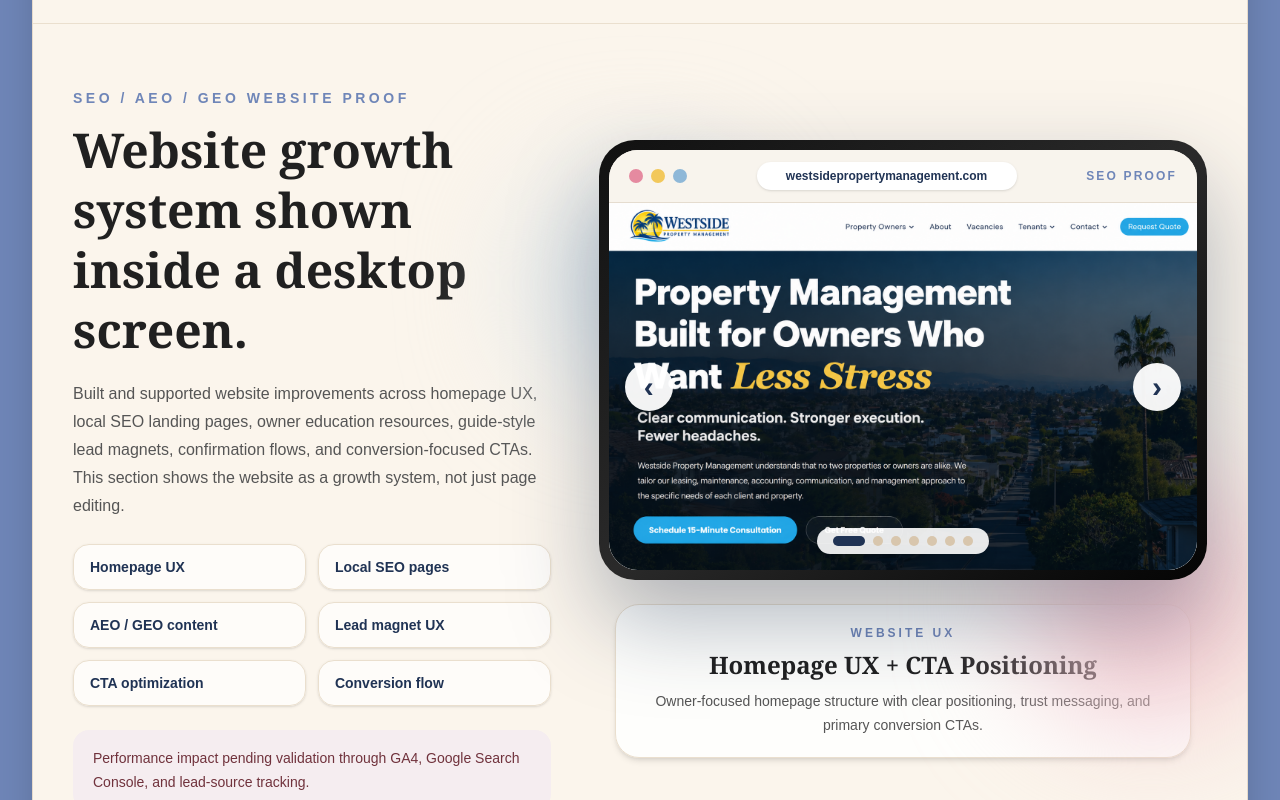
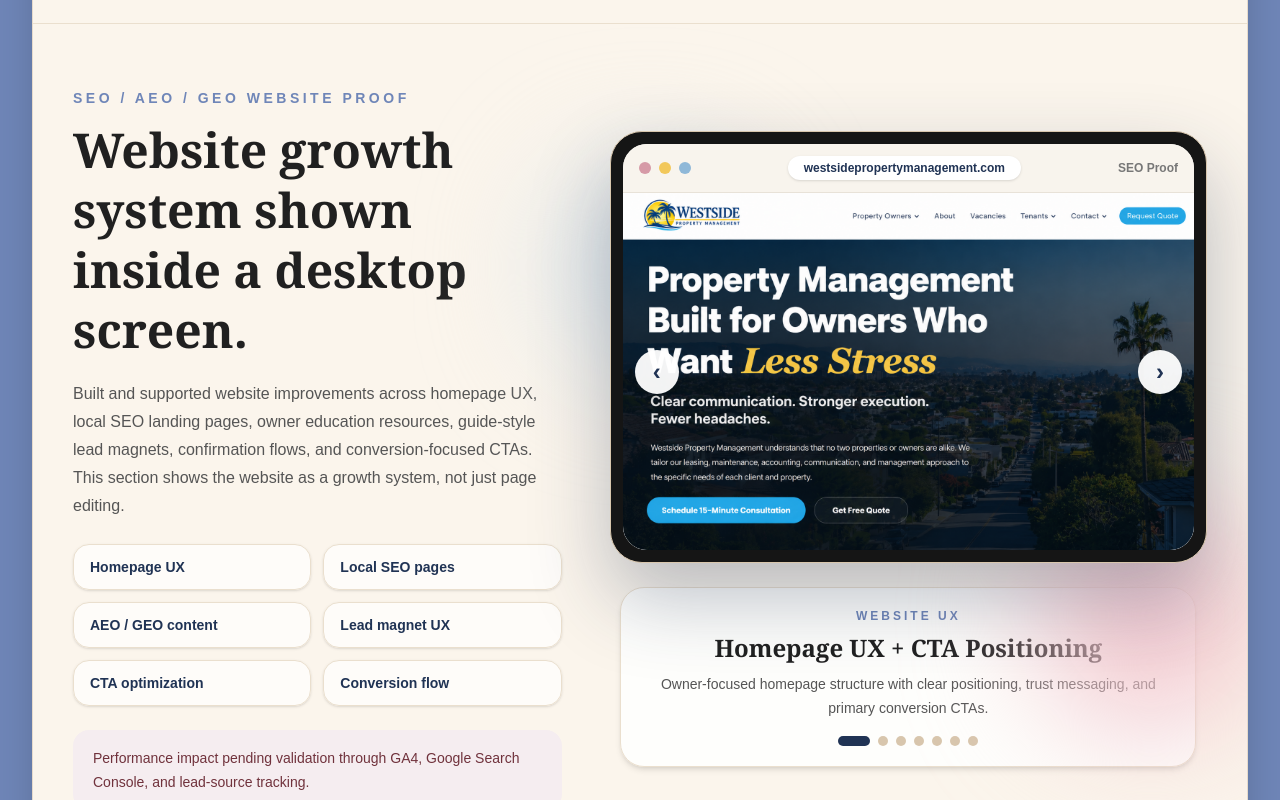
Before and after one commit to AnoohyaAlluri/anoohya-portfolio, a Next.js app: page / in a window 1280 px wide. Shown: the part 2260-3060 px from the top of the page. Built offline with nearby package versions, Linux system fonts and the light colour scheme.

Commit message:
Update page.tsx

```diff
--- a/app/page.tsx
+++ b/app/page.tsx
@@ -227,8 +227,23 @@ export default function Home() {
   const activeWebsiteSlide = websiteProofSlides[websiteSlide];
 
   useEffect(() => {
+    if ("scrollRestoration" in window.history) {
+      window.history.scrollRestoration = "manual";
+    }
+
+    const openFromTop = () => {
+      window.scrollTo({ top: 0, left: 0, behavior: "auto" });
+    };
+
     if (!window.location.hash) {
-      window.scrollTo(0, 0);
+      openFromTop();
+      const firstTimer = window.setTimeout(openFromTop, 0);
+      const secondTimer = window.setTimeout(openFromTop, 250);
+
+      return () => {
+        window.clearTimeout(firstTimer);
+        window.clearTimeout(secondTimer);
+      };
     }
   }, []);
 
@@ -478,7 +493,7 @@ export default function Home() {
             id="website-proof"
             className="overflow-hidden border-y border-[#eadfce] bg-[#fbf5ec] px-6 py-16 sm:px-10"
           >
-            <div className="grid gap-12 lg:grid-cols-[0.88fr_1.12fr] lg:items-center">
+            <div className="grid gap-12 lg:grid-cols-[0.9fr_1.1fr] lg:items-center">
               <div>
                 <p className="text-sm font-bold uppercase tracking-[0.25em] text-[#6f86b8]">
                   SEO / AEO / GEO website proof
@@ -520,41 +535,40 @@ export default function Home() {
                 </p>
               </div>
 
-              <div className="relative mx-auto w-full max-w-[760px]">
-                <div className="absolute -left-16 top-10 h-52 w-52 rounded-full bg-[#d8e3ea] blur-3xl" />
-                <div className="absolute -right-16 bottom-10 h-60 w-60 rounded-full bg-[#f1c5cc] blur-3xl" />
+              <div className="relative mx-auto w-full max-w-[720px]">
+                <div className="absolute -left-14 top-10 h-48 w-48 rounded-full bg-[#d8e3ea] blur-3xl" />
+                <div className="absolute -right-14 bottom-10 h-56 w-56 rounded-full bg-[#f1c5cc] blur-3xl" />
 
-                <div className="relative rounded-[2.25rem] bg-gradient-to-br from-[#111111] via-[#2a2a2a] to-[#050505] p-[10px] shadow-[0_40px_90px_rgba(32,51,84,0.35)]">
-                  <div className="overflow-hidden rounded-[1.8rem] bg-[#f7f3ec]">
-                    <div className="flex items-center justify-between border-b border-[#e5dccf] bg-[#f8f4ed] px-5 py-3">
+                <div className="relative rounded-[2rem] border border-[#d8c6ad] bg-[#151515] p-3 shadow-[0_35px_80px_rgba(32,51,84,0.30)]">
+                  <div className="overflow-hidden rounded-[1.5rem] bg-white">
+                    <div className="flex items-center justify-between border-b border-[#e8e2d8] bg-[#f8f4ed] px-4 py-3">
                       <div className="flex items-center gap-2">
-                        <span className="h-3.5 w-3.5 rounded-full bg-[#e58aa0]" />
-                        <span className="h-3.5 w-3.5 rounded-full bg-[#f2c85b]" />
-                        <span className="h-3.5 w-3.5 rounded-full bg-[#8fb8d8]" />
+                        <span className="h-3 w-3 rounded-full bg-[#d69aa7]" />
+                        <span className="h-3 w-3 rounded-full bg-[#f2c85b]" />
+                        <span className="h-3 w-3 rounded-full bg-[#8fb8d8]" />
                       </div>
 
-                      <div className="hidden min-w-[260px] rounded-full bg-white px-5 py-1.5 text-center text-xs font-black text-[#203354] shadow-sm sm:block">
+                      <div className="hidden rounded-full bg-white px-4 py-1 text-xs font-bold text-[#203354] shadow-sm sm:block">
                         westsidepropertymanagement.com
                       </div>
 
-                      <div className="text-xs font-black uppercase tracking-[0.18em] text-[#6f86b8]">
+                      <div className="text-xs font-bold text-[#777]">
                         SEO Proof
                       </div>
                     </div>
 
-                    <div className="relative aspect-[16/10] bg-white">
+                    <div className="relative bg-white">
                       <img
-                        key={activeWebsiteSlide.image}
                         src={activeWebsiteSlide.image}
                         alt={activeWebsiteSlide.title}
-                        className="h-full w-full object-cover object-top transition duration-500"
+                        className="h-auto w-full object-contain"
                       />
 
                       <button
                         type="button"
                         onClick={previousWebsiteSlide}
                         aria-label="Previous website proof"
-                        className="absolute left-4 top-1/2 flex h-12 w-12 -translate-y-1/2 items-center justify-center rounded-full bg-white/95 text-3xl font-black text-[#203354] shadow-xl transition hover:scale-110"
+                        className="absolute left-3 top-1/2 flex h-11 w-11 -translate-y-1/2 items-center justify-center rounded-full bg-white/95 text-2xl font-black text-[#203354] shadow-xl transition hover:scale-110"
                       >
                         ‹
                       </button>
@@ -563,26 +577,10 @@ export default function Home() {
                         type="button"
                         onClick={nextWebsiteSlide}
                         aria-label="Next website proof"
-                        className="absolute right-4 top-1/2 flex h-12 w-12 -translate-y-1/2 items-center justify-center rounded-full bg-white/95 text-3xl font-black text-[#203354] shadow-xl transition hover:scale-110"
+                        className="absolute right-3 top-1/2 flex h-11 w-11 -translate-y-1/2 items-center justify-center rounded-full bg-white/95 text-2xl font-black text-[#203354] shadow-xl transition hover:scale-110"
                       >
                         ›
                       </button>
-
-                      <div className="absolute bottom-4 left-1/2 flex -translate-x-1/2 gap-2 rounded-full bg-white/90 px-4 py-2 shadow-lg">
-                        {websiteProofSlides.map((slide, index) => (
-                          <button
-                            key={slide.title}
-                            type="button"
-                            onClick={() => setWebsiteSlide(index)}
-                            aria-label={`View ${slide.title}`}
-                            className={`h-2.5 rounded-full transition ${
-                              websiteSlide === index
-                                ? "w-8 bg-[#203354]"
-                                : "w-2.5 bg-[#d8c6ad]"
-                            }`}
-                          />
-                        ))}
-                      </div>
                     </div>
                   </div>
                 </div>
@@ -599,6 +597,22 @@ export default function Home() {
                   <p className="mt-2 text-sm leading-6 text-[#555]">
                     {activeWebsiteSlide.caption}
                   </p>
+
+                  <div className="mt-4 flex justify-center gap-2">
+                    {websiteProofSlides.map((slide, index) => (
+                      <button
+                        key={slide.title}
+                        type="button"
+                        onClick={() => setWebsiteSlide(index)}
+                        aria-label={`View ${slide.title}`}
+                        className={`h-2.5 rounded-full transition ${
+                          websiteSlide === index
+                            ? "w-8 bg-[#203354]"
+                            : "w-2.5 bg-[#d8c6ad]"
+                        }`}
+                      />
+                    ))}
+                  </div>
                 </div>
               </div>
             </div>
```
